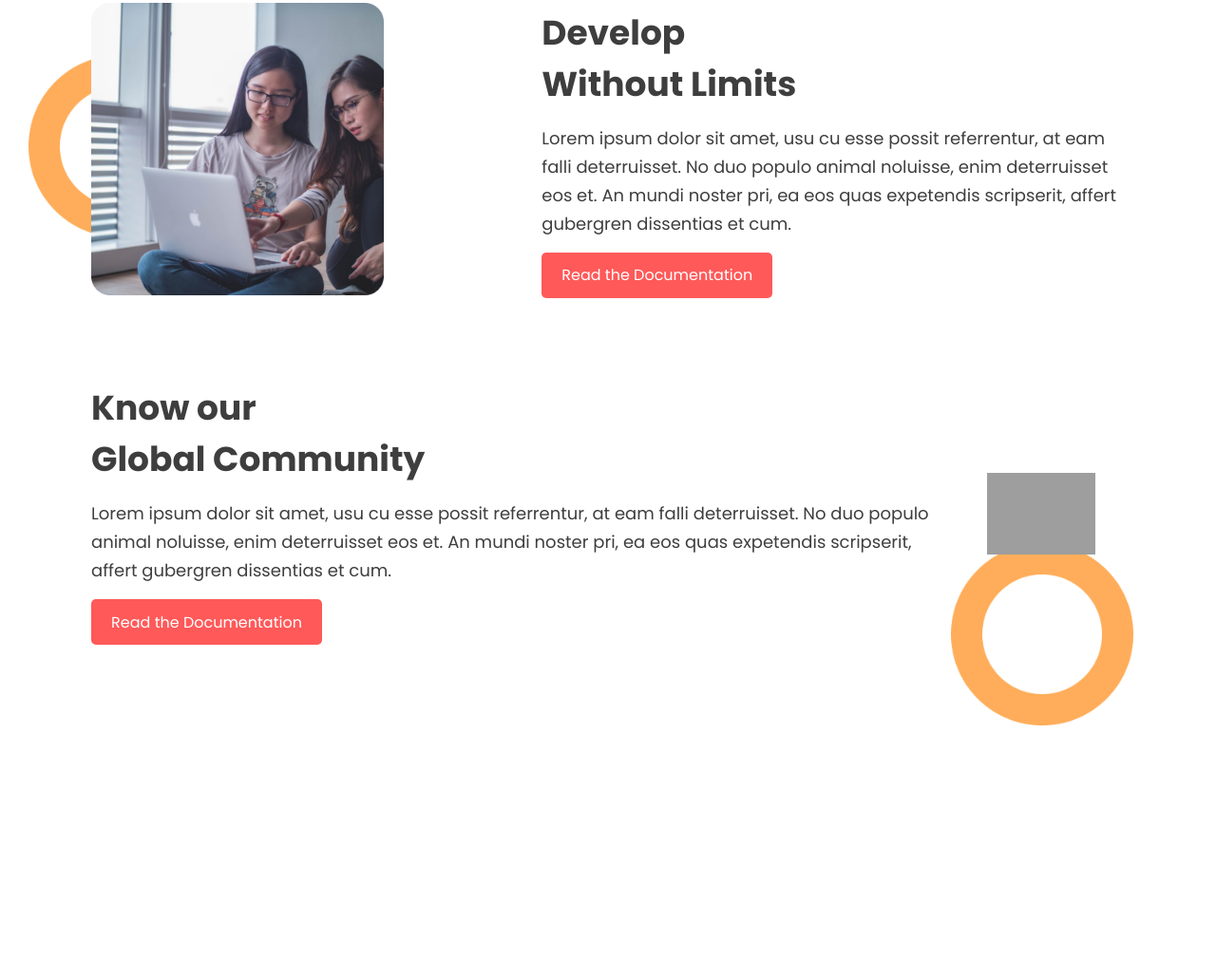
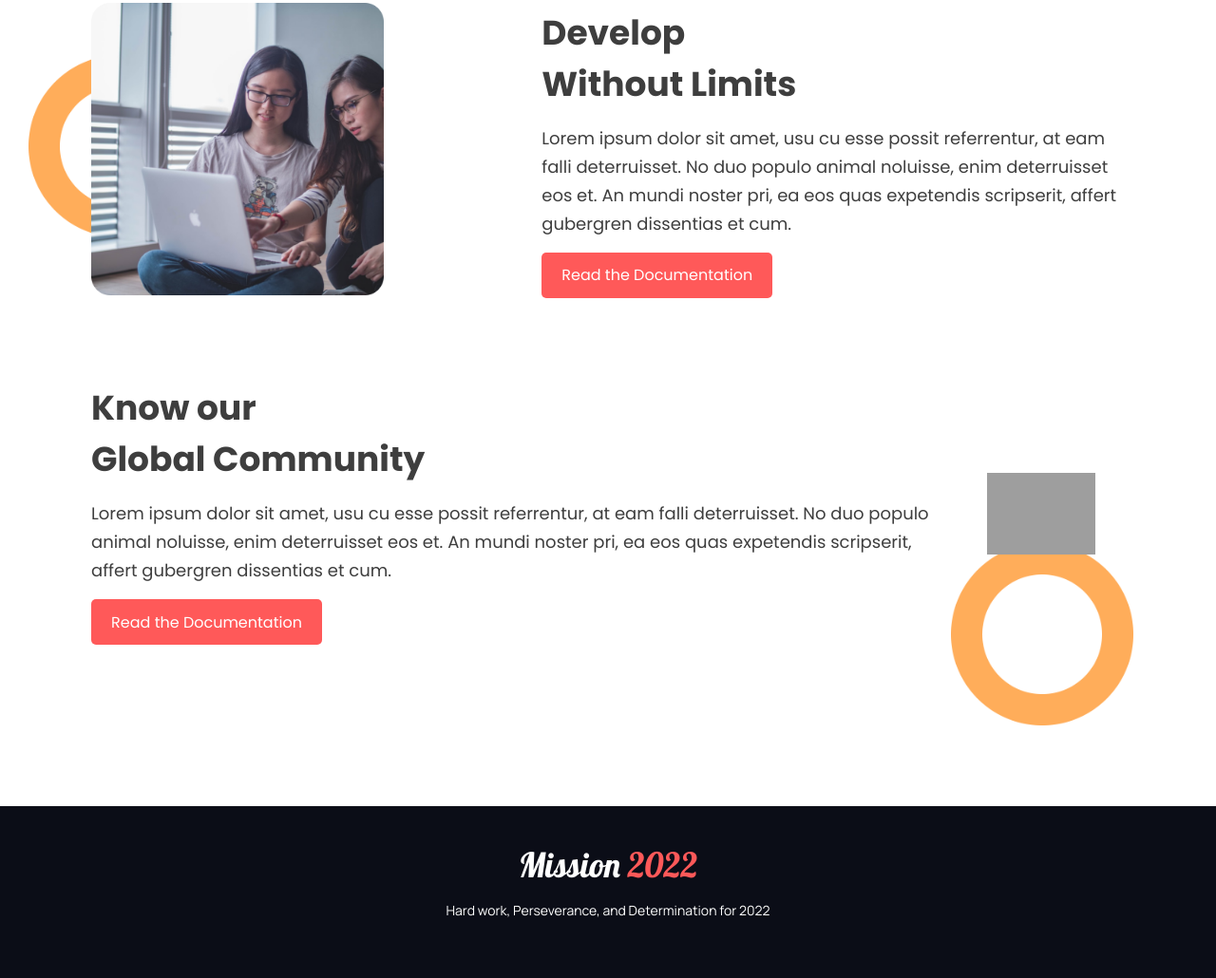
Before and after one commit to jaiedsabid/mission-2022, a plain HTML site: page index.html in a window 1280 px wide. Shown: the part 1245-2275 px from the top of the page at 95% size. Before the commit the page ends 2094 px from the top, so only its background shows below. Drawn offline with Linux system fonts and the light colour scheme; grey boxes are pictures that could not be loaded.

Commit message:
Completed footer section

```diff
--- a/assets/css/style.css
+++ b/assets/css/style.css
@@ -23,6 +23,7 @@ font-family: 'Yeseva One', cursive;
     --color-btn: #FF5959;
     --color-white: #FFFFFF;
     --color-footer-accent: #FF5959;
+    --color-footer-background: #0B0D17;
 
     --background-color-1: rgba(79, 157, 166, 0.1);
     --background-color-2: rgba(255, 89, 89, 0.1);
@@ -299,3 +300,40 @@ p {
 }
 
 /* Community section start */
+
+
+
+/* Footer start */
+
+footer {
+    width: 100%;
+    padding: 40px 0 45px;
+    background: var(--color-footer-background);
+    color: var(--color-white);
+}
+
+.footer-site-title {
+    font-family: var(--font-lobster);
+    text-align: center;
+}
+
+.footer-site-title > span {
+    display: block;
+    font-size: 36px;
+    line-height: 44px;
+}
+
+.footer-site-title-color {
+    color: var(--color-footer-accent);
+}
+
+.site-copy-write-text {
+    font-family: var(--font-manrope);
+}
+
+.site-copy-write-text p {
+    font-size: 14px;
+    line-height: 24px;
+}
+
+/* Footer end */
--- a/index.html
+++ b/index.html
@@ -111,6 +111,15 @@
                 </div>
             </div>
         </section>
+
+        <footer class="d-flex ff-cn a-i">
+            <div class="footer-site-title">
+                <span>Mission <span class="footer-site-title-color">2022</span></span>
+            </div>
+            <div class="site-copy-write-text">
+                <p>Hard work, Perseverance, and Determination for 2022</p>
+            </div>
+        </footer>
     </div>
 </body>
 
```
